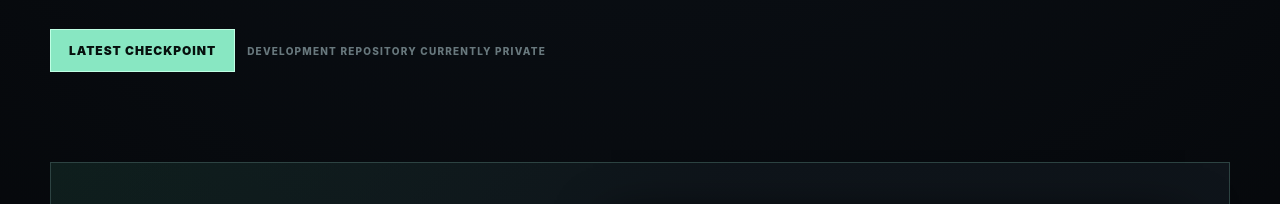
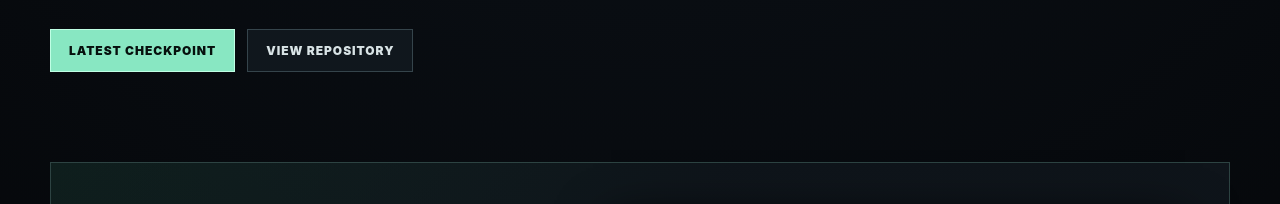
Before and after one commit to FabienGreard/x-hero-siege, a website: page site/index.html in a window 1280 px wide. Shown: the part 543-747 px from the top of the page. Drawn offline with Linux system fonts and the light colour scheme.

Commit message:
docs(site): link public repository

```diff
--- a/site/index.html
+++ b/site/index.html
@@ -17,7 +17,7 @@
         <p class="promise">A 1–4 player dark-fantasy action RPG about defending the Heartfire Nexus, surviving the breach, and carrying the fight back through the invasion rift.</p>
         <div class="actions">
           <a href="#checkpoint">Latest checkpoint</a>
-          <span class="private-note">Development repository currently private</span>
+          <a class="quiet" href="https://github.com/FabienGreard/x-hero-siege">View repository</a>
         </div>
       </header>
 
--- a/site/style.css
+++ b/site/style.css
@@ -17,7 +17,6 @@ h1 { max-width: 760px; margin: 16px 0; font-size: clamp(54px, 9vw, 112px); line-
 .actions { display: flex; flex-wrap: wrap; gap: 12px; margin-top: 32px; }
 .actions a { padding: 13px 18px; color: #06100d; background: #88e7c2; border: 1px solid #bfffe4; font-size: 12px; font-weight: 900; letter-spacing: .08em; text-decoration: none; text-transform: uppercase; }
 .actions a.quiet { color: #d8e3e5; background: #10171d; border-color: #35444b; }
-.private-note { align-self: center; color: #68787d; font-size: 10px; font-weight: 800; letter-spacing: .12em; text-transform: uppercase; }
 .checkpoint { display: grid; grid-template-columns: .9fr 1.1fr; gap: 46px; padding: 44px; background: linear-gradient(135deg, rgba(87, 217, 171, .1), rgba(15, 21, 27, .96) 42%); border: 1px solid #2d4342; }
 .checkpoint h2 { margin: 10px 0 16px; font-size: 48px; }
 .checkpoint p, .checkpoint li { color: #aebbbe; line-height: 1.65; }
```
